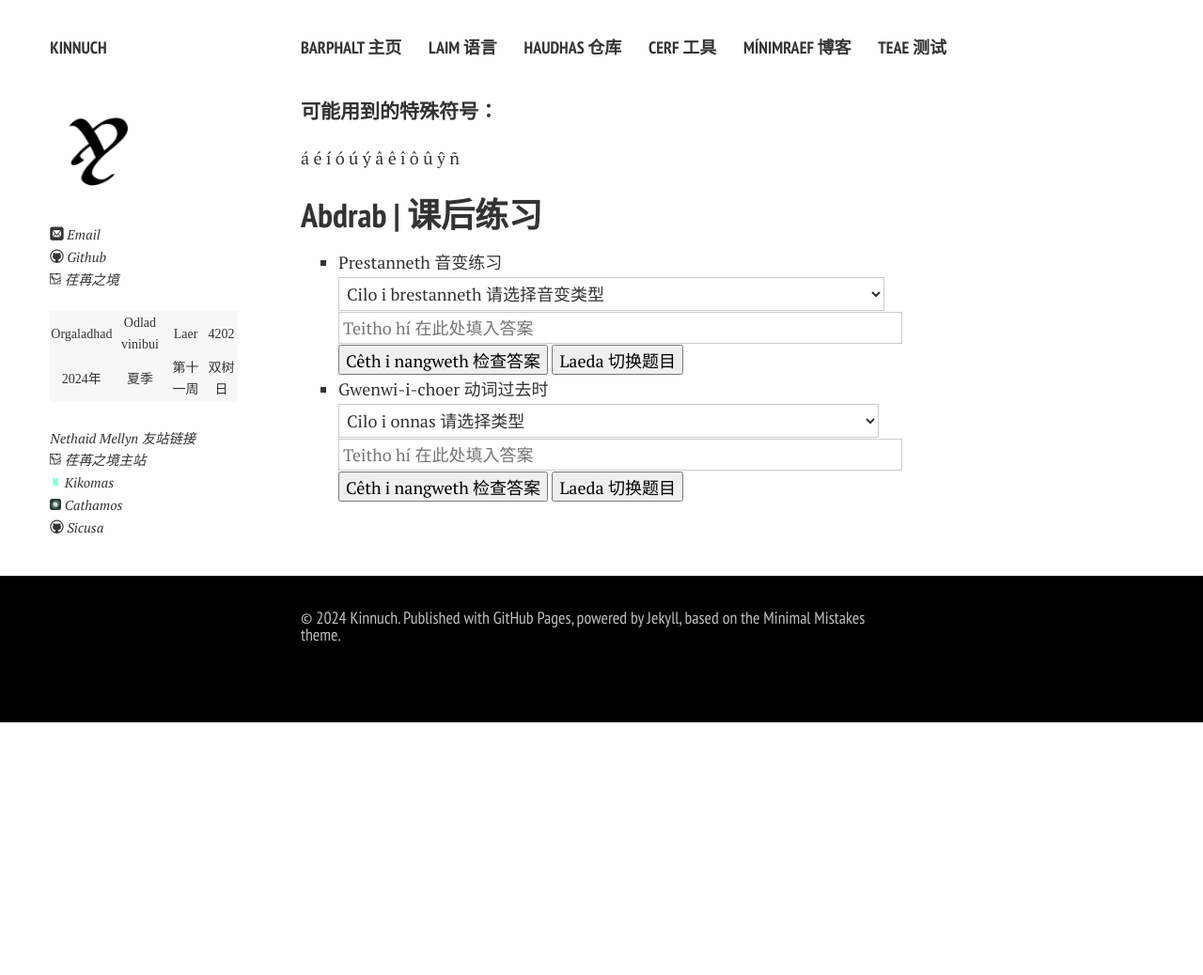
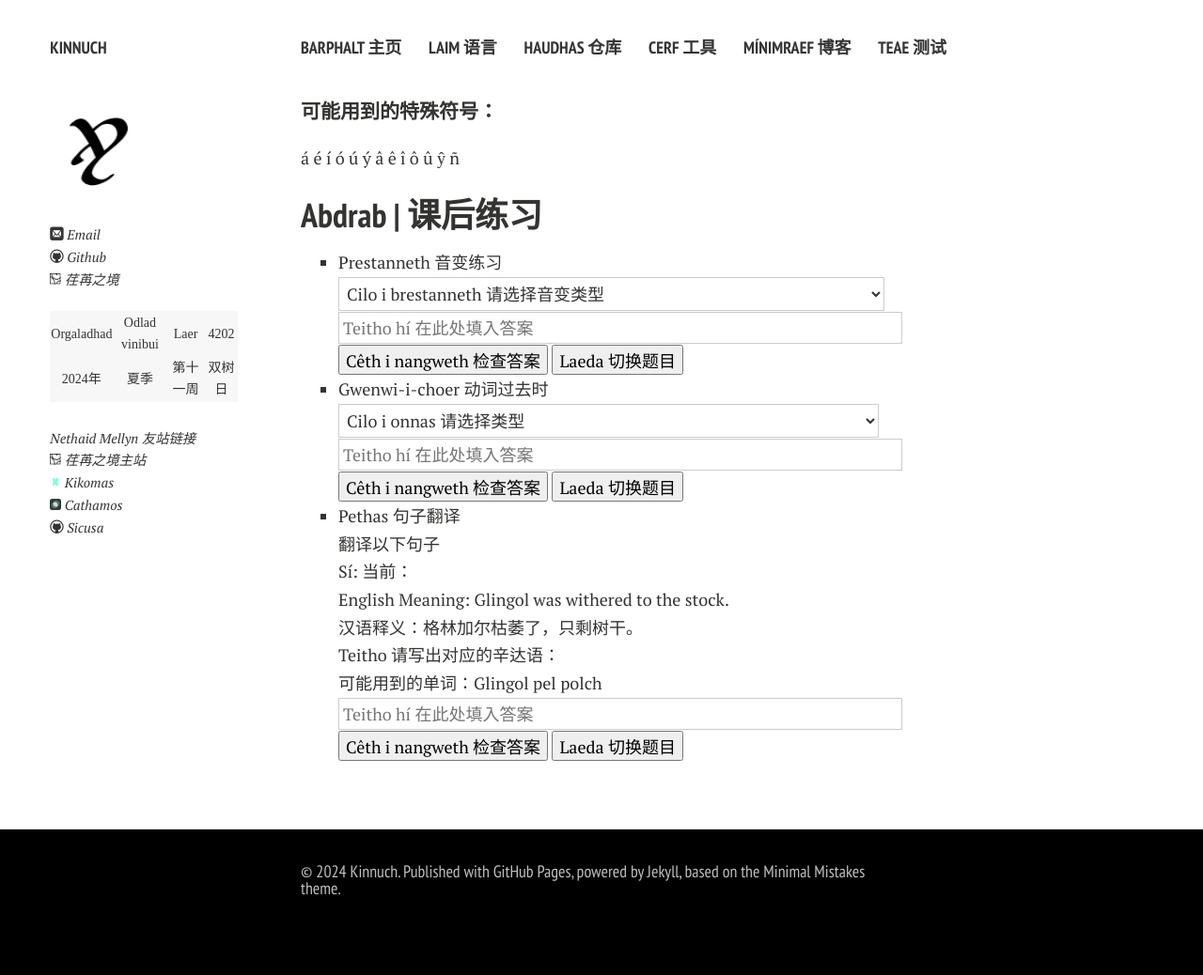
Before and after one commit to Kinnuch/kinnuch.github.io, a Jekyll site: the page built from cerf.md, in a window 1280 px wide. Shown: the whole page at 94% size. Built offline with Jekyll 4.4.1, drawn with Linux system fonts in a browser that asks for light colours; nearby versions of some CDN libraries; comment, search, counter and statistics services are not loaded; a style sheet for code colours, icons or effects is not loaded; before the commit the page ends 900 px from its top, so only the background shows below that.

```diff
--- /dev/null
+++ b/assets/js/pethas.js
@@ -0,0 +1,53 @@
+function getRandomPethasLine() {
+    const randomIndex = Math.floor(Math.random() * dataPethasArray.length);
+    const randomLine = dataPethasArray[randomIndex];
+    return randomLine;
+}
+
+function updatePethasLine() {
+    const randomLine = getRandomPethasLine();
+    let referenceGloss = "";
+    let pethasArrLen = randomLine.length;
+    for (var i = 3; i < pethasArrLen; i++) {
+        if (i != pethasArrLen - 1) referenceGloss = referenceGloss + randomLine[i] + " ";
+        else referenceGloss = referenceGloss + randomLine[i];
+    }
+    document.getElementById('Pethas').innerText = "Sí: 当前：\nEnglish Meaning: " + randomLine[0].trim() + "\n汉语释义：" + randomLine[1].trim() + "\nTeitho 请写出对应的辛达语：\n可能用到的单词：" + referenceGloss;
+    currentPethasAnswer = randomline[2];
+    document.getElementById('resultPethasFeedback').innerText = '';
+    document.getElementById('PethasInput').value = '';
+}
+
+function checkPethasAnswer() {
+    const userAnswer = document.getElementById('PethasInput').value.trim();
+    const output = document.getElementById('resultPethasFeedback');
+    if (userAnswer == "") {
+        output.innerText = "Teitho nad erui! 请先输入答案！";
+        return;
+    }
+    if (userAnswer.toLowerCase() === currentPethasAnswer.toLowerCase()) {
+        output.innerText = "Thand! 正确！";
+    }
+    else {
+        output.innerText = "Althand~i nangweth thand: 错误~正确答案应该是：\n" + currentPethasAnswer;
+    }
+}
+
+async function showPethasQuestion() {
+    const FileURL = "https://kinnuch.github.io/file/pethas.csv";
+    try {
+        const response = await fetch(FileURL);
+        const csvData = await response.text();
+        dataPethasArray = csvData.trim().split('\n').map(line => line.split(','));
+        updatePethasLine();
+        document.getElementById('refreshPethasButton').addEventListener('click', updatePethasLine);
+        document.getElementById('checkPethasAnswer').addEventListener('click', checkPethasAnswer);
+    }
+    catch (error){
+        console.error("ú-'resta", error);
+    }
+}
+
+let dataPethasArray;
+let currentPethasAnswer = "";
+showPethasQuestion();
--- a/cerf.md
+++ b/cerf.md
@@ -43,8 +43,6 @@ title: Cerf
 
   </body>
 
-
-
 - Gwenwi-i-choer 动词过去时
   <body>
   <select id="gwenwiType">
@@ -66,3 +64,21 @@ title: Cerf
   <script src="https://kinnuch.github.io/assets/js/gwenwi.js"></script>
 
   </body>
+
+- Pethas 句子翻译
+  <body>
+  <div>翻译以下句子</div>
+
+  <div id="Pethas"></div>
+
+  <input type="text" id="PethasInput" placeholder="Teitho hí 在此处填入答案" />
+
+  <button id="checkPethasAnswer">Cêth i nangweth 检查答案</button>
+
+  <button id="refreshPethasButton">Laeda 切换题目</button>
+
+  <div id="resultPethasFeedback"></div>
+
+  <script src="https://kinnuch.github.io/assets/js/pethas.js"></script>
+
+  </body>
--- /dev/null
+++ b/file/pethas.csv
@@ -0,0 +1,2 @@
+I love you.,我爱你。,Gi melin.,mel
+Glingol was withered to the stock.,格林加尔枯萎了，只剩树干。,Glingol pellen anin bolch.,Glingol,pel,polch
```
Also changed, not shown: haudhas.md (+4 -4 lines).
